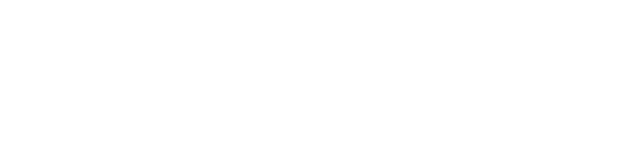
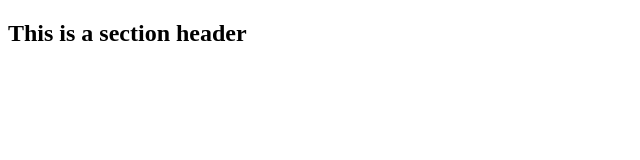
Before and after one commit to Tasnado/collab-lesson, a plain HTML site: page index.html in a window 1280 px wide. Shown: the whole page, without its empty margins (0-640 px from the left). Drawn offline with Linux system fonts and the light colour scheme.

Commit message:
added section header

```diff
--- a/index.html
+++ b/index.html
@@ -7,6 +7,6 @@
     <title>Document</title>
 </head>
 <body>
-
+    <h2>This is a section header</h2>
 </body>
 </html>
```
